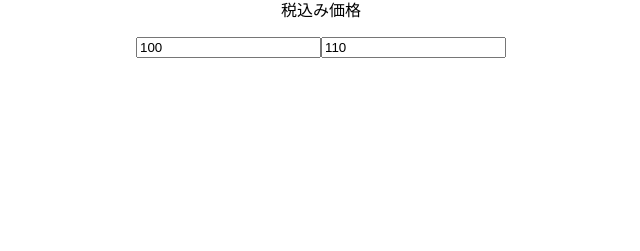
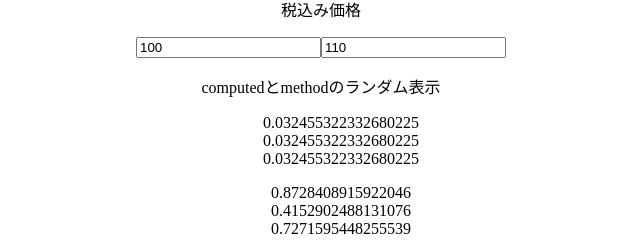
Before and after one commit to waaawoo/vue_todo_app, a Vue app: page / in a window 1280 px wide. Shown: the part 589-840 px from the top of the page, without its empty margins (319-959 px from the left). Before the commit the page ends 800 px from the top, so only its background shows below. Built offline with nearby package versions, Linux system fonts and the light colour scheme; no server answers.

Commit message:
キャッシュされるかされないかの違い

```diff
--- a/src/components/DirectiveComponent.vue
+++ b/src/components/DirectiveComponent.vue
@@ -17,6 +17,20 @@
     <p>税込み価格</p>
     <input type="text" v-model="basePrice">
     <input type="text" v-model="texIncludedPrice">
+
+    <p>computedとmethodのランダム表示</p>
+    <ol>
+      <!-- キャッシュされるので同じ値 -->
+      <li> {{computedNumer}} </li>
+      <li> {{computedNumer}} </li>
+      <li> {{computedNumer}} </li>
+    </ol>
+    <ol>
+      <!-- キャッシュされないので全て違う値 -->
+      <li> {{methodsNumber()}} </li>
+      <li> {{methodsNumber()}} </li>
+      <li> {{methodsNumber()}} </li>
+    </ol>
   </div>
 </template>
 
@@ -43,13 +57,18 @@ export default ({
       set: function(texIncludedPrice){
         this.basePrice = Math.ceil(texIncludedPrice / 1.10)
       }
-
+    },
+    computedNumer(){
+      return Math.random()
     }
   },
   methods: {
     clickChange(){
       this.message = this.message.split("").reverse().join('');
     },
+    methodsNumber(){
+      return Math.random()
+    }
   },
   // ローカルフィルター
   filters:{
```
